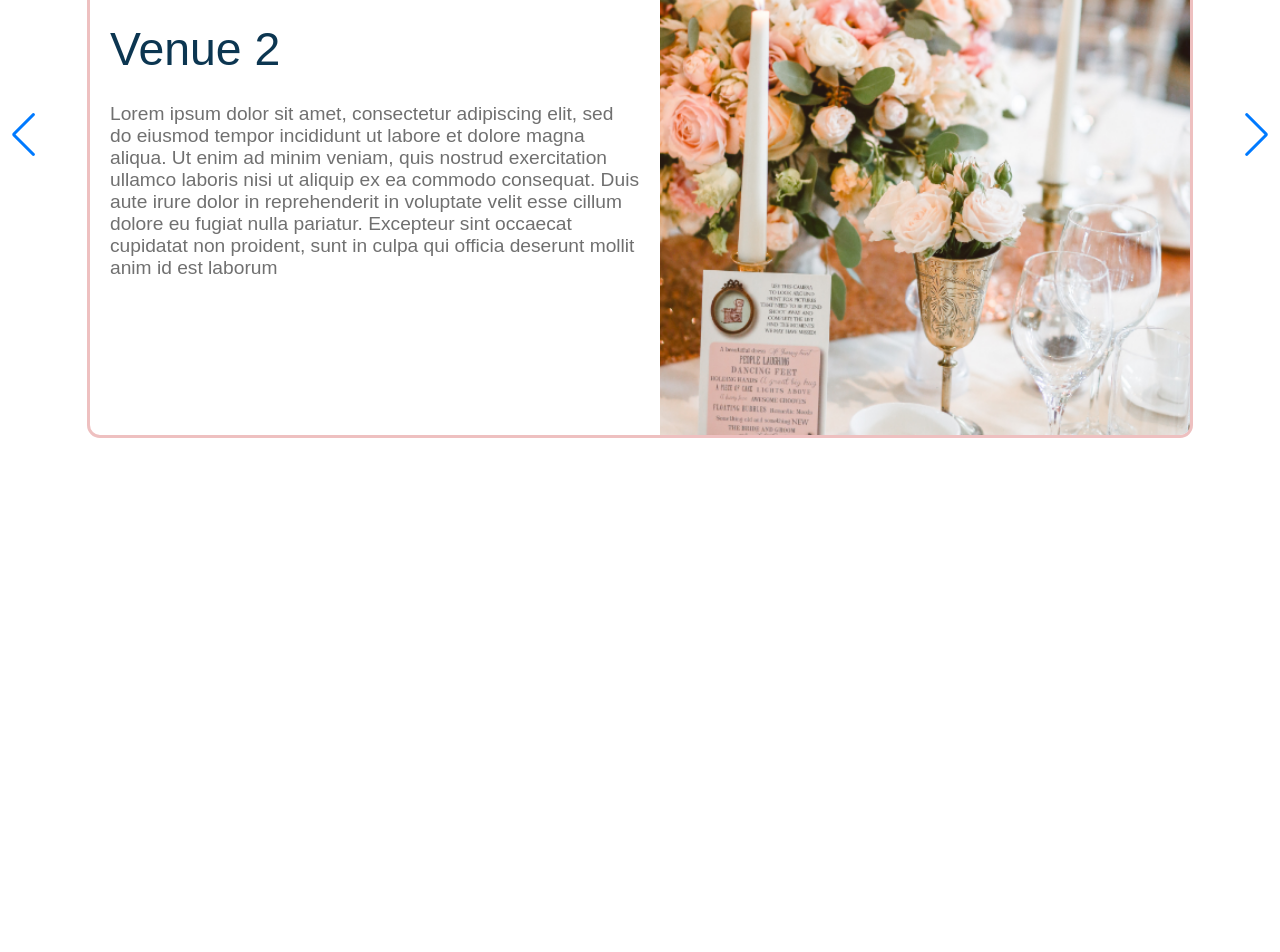
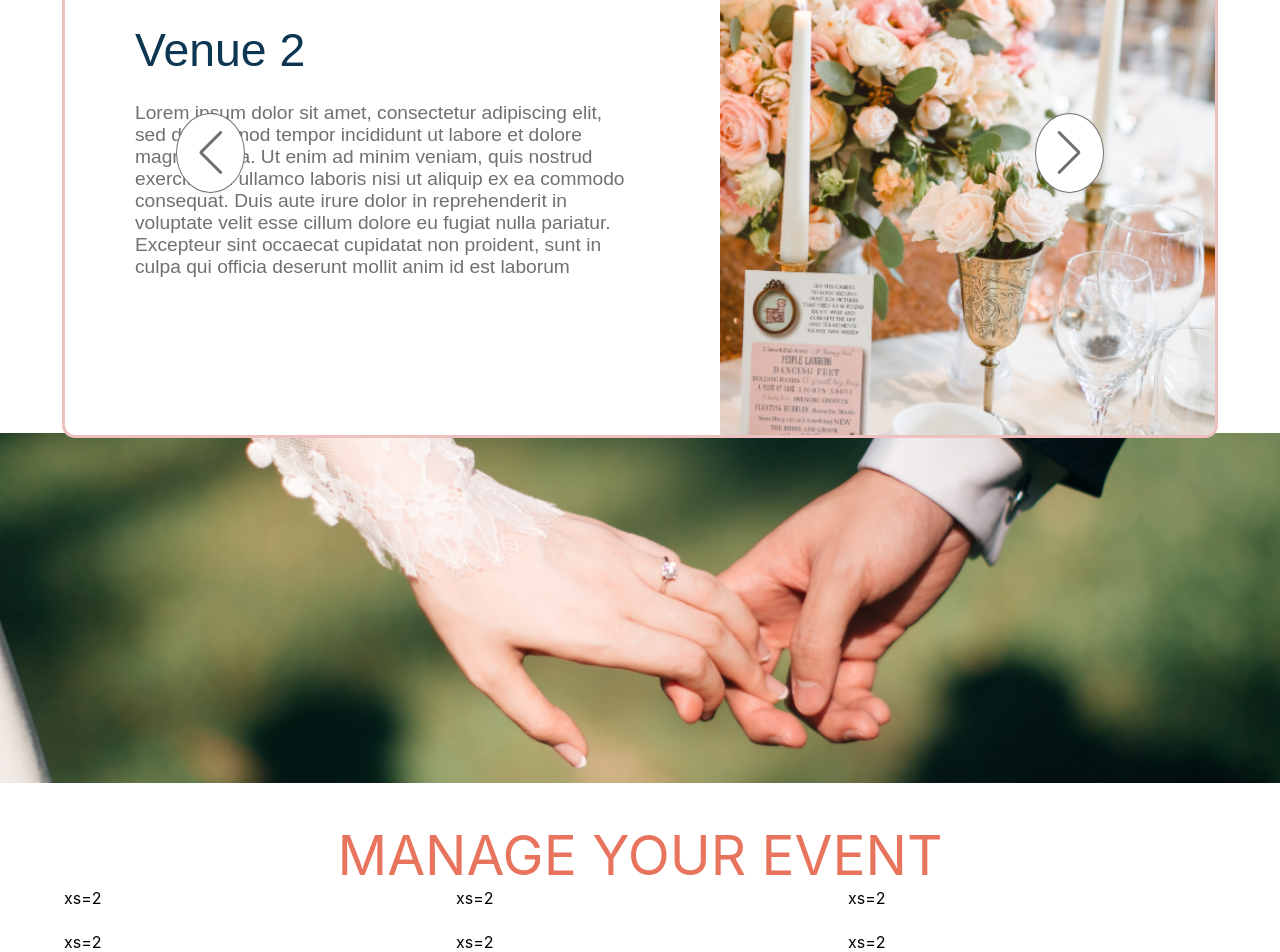
Before and after one commit to SaraBaassiri/Munasabti, a React (Create React App) app: page / in a window 1280 px wide. Shown: the part 1319-2271 px from the top of the page. Before the commit the page ends 1757 px from the top, so only its background shows below. Built offline with nearby package versions, Linux system fonts and the light colour scheme; no server answers; a web font is replaced by a local one.

Commit message:
Fix the buttons later

```diff
--- a/package.json
+++ b/package.json
@@ -4,6 +4,9 @@
   "private": true,
   "dependencies": {
     "@babel/runtime": "^7.20.6",
+    "@emotion/react": "^11.10.5",
+    "@emotion/styled": "^11.10.5",
+    "@mui/material": "^5.11.1",
     "@reduxjs/toolkit": "^1.9.1",
     "@testing-library/jest-dom": "^5.16.5",
     "@testing-library/react": "^13.4.0",
--- a/src/Views/Public/Home/Home.css
+++ b/src/Views/Public/Home/Home.css
@@ -68,24 +68,30 @@
 
 .swiper-slide {
     flex-shrink: 100 !important;
-    width:1100px;
+    width:1150px;
 }
 
 
-  /* .swiper-button-next {
-    background-image: url(/public/images/Next.png);
-    background-repeat: no-repeat;
-    background-size: 100px 100px;
-    background-position: center;
-    width: 100px;
-    height: 100px;
+.swiper-button-next,
+.swiper-button-prev {
+    background-color: white;
+    padding: 17px 20px 17px 20px;
+    right:200px;
+    border-radius: 90%;
+    color: #707070 !important;
+    fill: #707070 !important;
+    stroke: #707070 !important;
+    border: 1px solid #707070;
+    box-shadow: 0px 4px 4px rgba(0, 0, 0, 0.023);
 }
 
-  .swiper-button-next::after {
-    display: none;
-  } */
+.swiper-button-next {
+    margin-right: 13%;
+}
 
-
+.swiper-button-prev {
+    margin-left: 13%;
+}
 
 
 
@@ -98,7 +104,7 @@
     border-radius: 13px;
     border: 3px solid #EEC0C0;
     background-color: white;
-    width: 1100px;
+    width: 1150px;
 }
 
 .HomeSwiper-slide-text{
@@ -108,6 +114,8 @@
     height: 100%;
     width: 100%;
     padding: 0 20px;
+    margin-left: 50px;
+    margin-right: 70px;
 }
 
 .HomeSwiper-slide-text h1 {
@@ -142,3 +150,36 @@
         object-fit:cover;
         border-radius: 0px 10px 10px 0px;
 }
+
+
+
+.HomeBanner {
+        display: flex;
+        flex-direction: column;
+        justify-content: center;
+        align-items: center;
+        height: 350px;
+        background-image: url("/public/images/Banner.png");
+        background-repeat: no-repeat;
+        background-size: cover;
+        background-position: center;
+        position: relative;
+}
+
+.ManageEvents {
+    margin-top: 3%;
+}
+
+.ManageEvents h1 {
+    font-size: 55px;
+    margin-bottom: 0;
+    color: #E8745D;
+    text-align: center;
+    font-weight: normal;
+    text-transform: uppercase;
+}
+
+
+.ManageItems {
+    padding-inline: 5%;
+}
--- a/src/Views/Public/Home/Home.jsx
+++ b/src/Views/Public/Home/Home.jsx
@@ -1,11 +1,15 @@
 import React from "react";
 import "./Home.css";
 
+//Swiper Imports
 import { Swiper, SwiperSlide } from "swiper/react";
 import { EffectCoverflow, Navigation } from "swiper";
 import "swiper/css";
 import "swiper/css/effect-coverflow";
 import "swiper/css/navigation";
+
+//Material Ui imports
+import { Grid } from "@mui/material";
 
 export default function Home() {
   React.useEffect(() => {
@@ -64,7 +68,7 @@ export default function Home() {
             effect={"coverflow"}
             centeredSlides={true}
             slidesPerView={"auto"}
-            spaceBetween={450}
+            spaceBetween={420}
             className="mySwiper"
             navigation={true}
             coverflowEffect={{
@@ -92,6 +96,23 @@ export default function Home() {
           </Swiper>
         </div>
       </div>
+      <div className="HomeBanner" />
+      <div className="ManageEvents">
+        <h1>Manage your event</h1>
+        <div className="ManageItems">
+          <Grid
+            container
+            spacing={{ xs: 2, md: 3 }}
+            columns={{ xs: 4, sm: 8, md: 12 }}
+          >
+            {Array.from(Array(6)).map((_, index) => (
+              <Grid item xs={2} sm={4} md={4} key={index}>
+                <div>xs=2</div>
+              </Grid>
+            ))}
+          </Grid>
+        </div>
+      </div>
     </div>
   );
 }
--- a/src/index.css
+++ b/src/index.css
@@ -1,6 +1,7 @@
 /* font import */
 @import url('https://fonts.cdnfonts.com/css/butler');
 @import url('https://fonts.cdnfonts.com/css/montserrat');
+
 
 body {
   height: 100%;
```
Also changed, not shown: public/images/Banner.png (added), 1 other file (tests, documents, lock files or other folders). Lines whose indentation alone changed are shown as unchanged.
